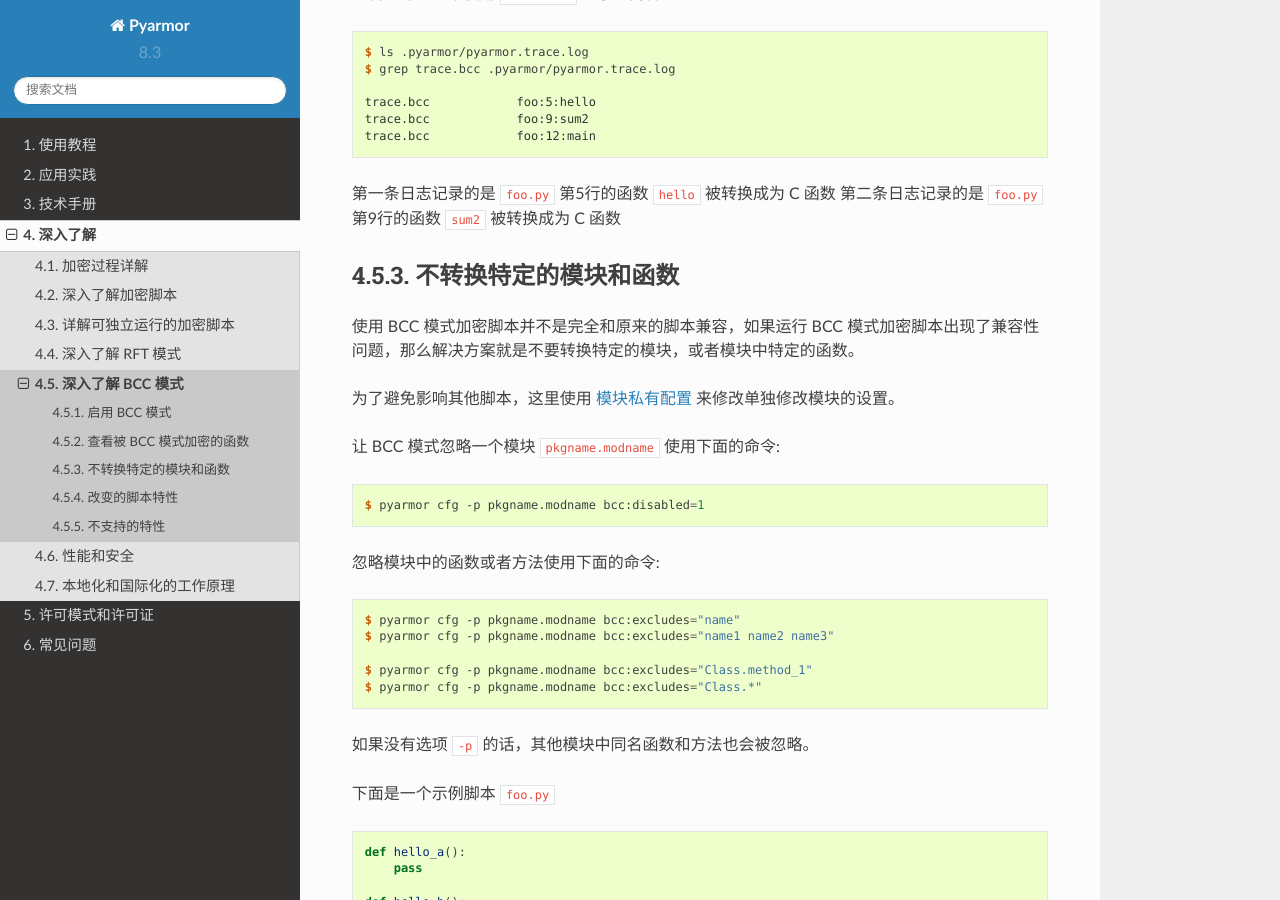
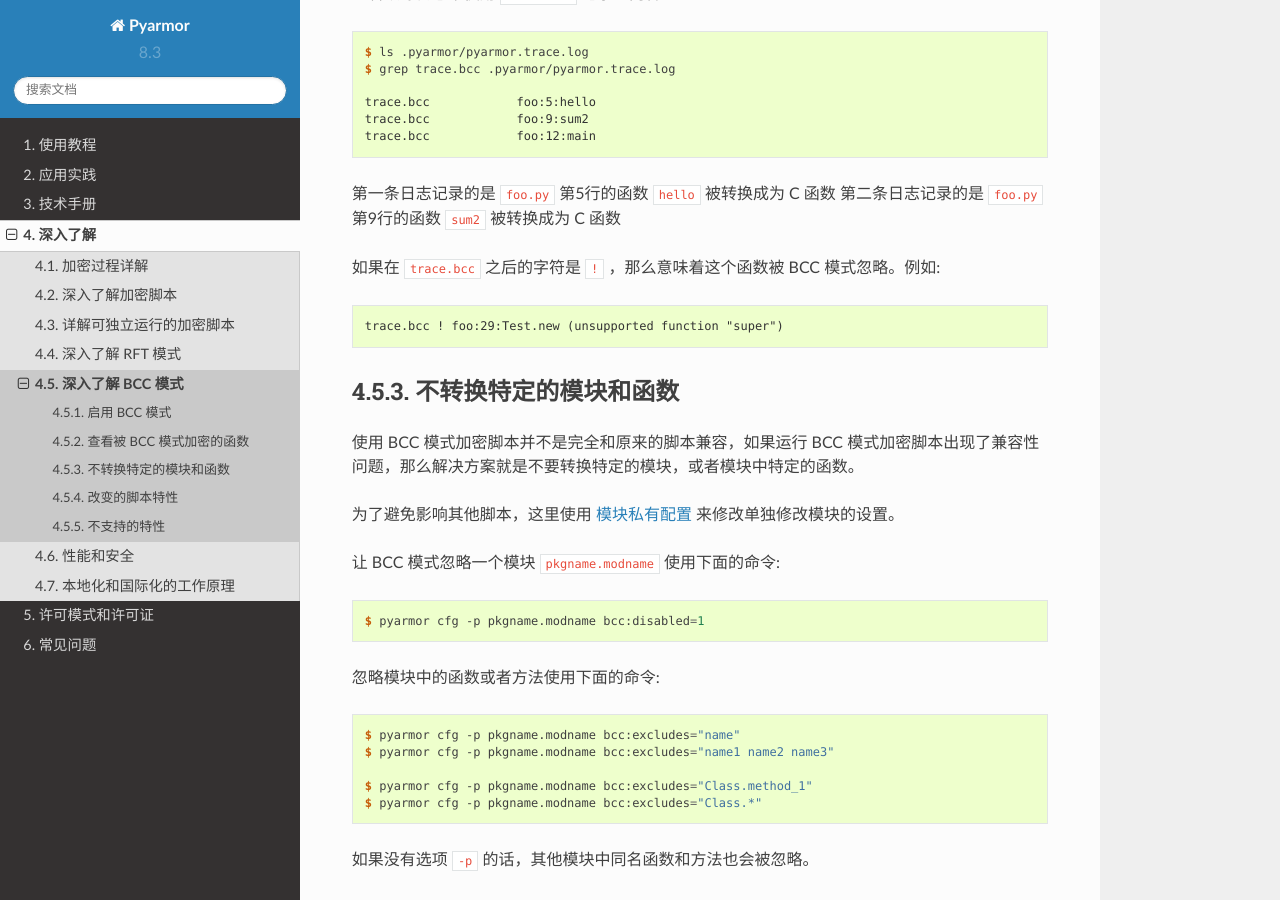
Before and after one commit to dashingsoft/pyarmor-docs-zh, a Sphinx documentation site: the page built from docs/topic/bccmode.rst, in a window 1280 px wide and 900 px high, scrolled down 1020 px. Built offline with Sphinx 7.4.7 and the Read the Docs theme 2.0.0, drawn with Linux system fonts in a browser that asks for light colours.

Commit message:
说明日志 trace.bcc 有 ! 表示该函数被忽略

```diff
--- a/docs/topic/bccmode.rst
+++ b/docs/topic/bccmode.rst
@@ -47,6 +47,10 @@
 
 第一条日志记录的是 ``foo.py`` 第5行的函数 ``hello`` 被转换成为 C 函数
 第二条日志记录的是 ``foo.py`` 第9行的函数 ``sum2`` 被转换成为 C 函数
+
+如果在 ``trace.bcc`` 之后的字符是 ``!`` ，那么意味着这个函数被 BCC 模式忽略。例如::
+
+    trace.bcc ! foo:29:Test.new (unsupported function "super")
 
 不转换特定的模块和函数
 ======================
```
